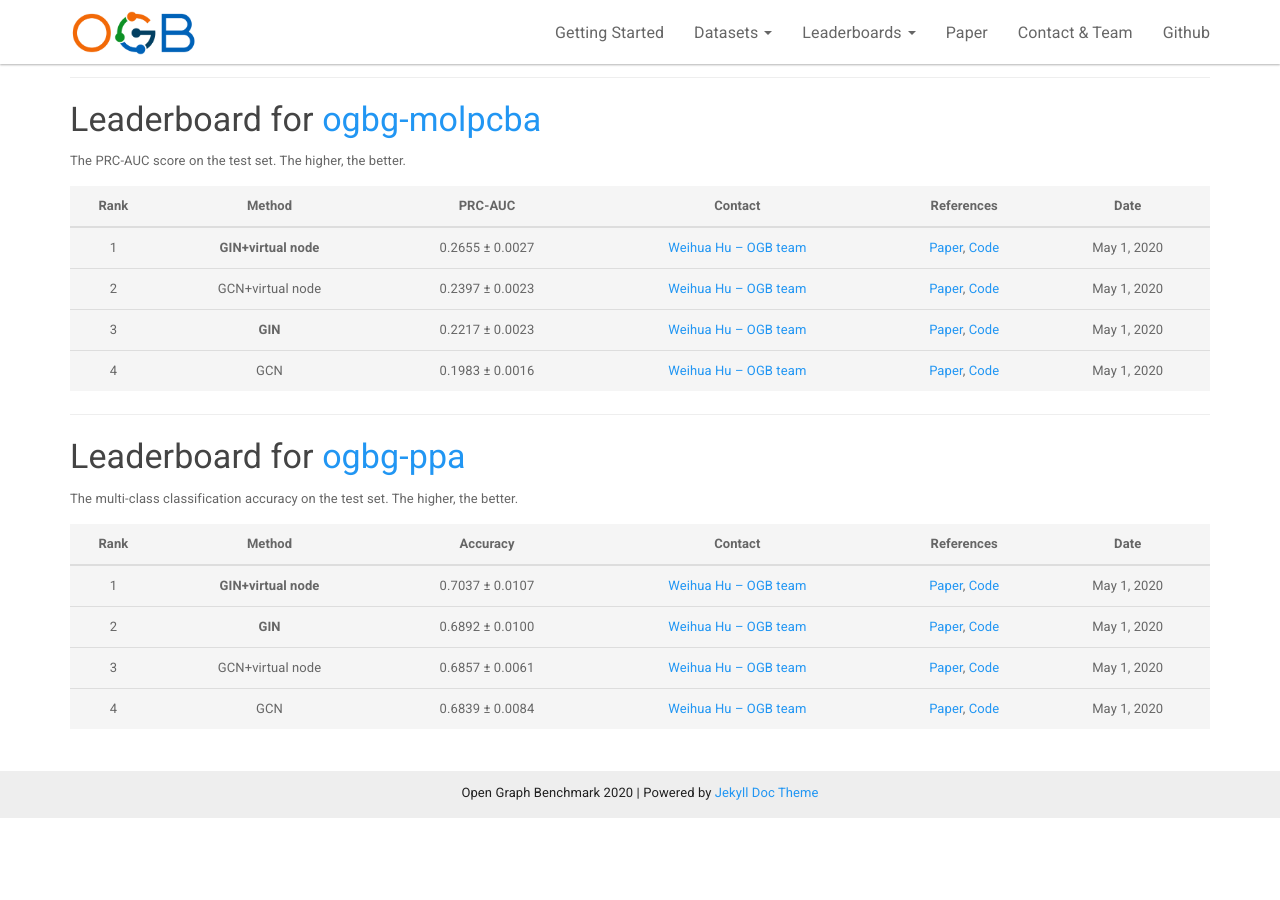
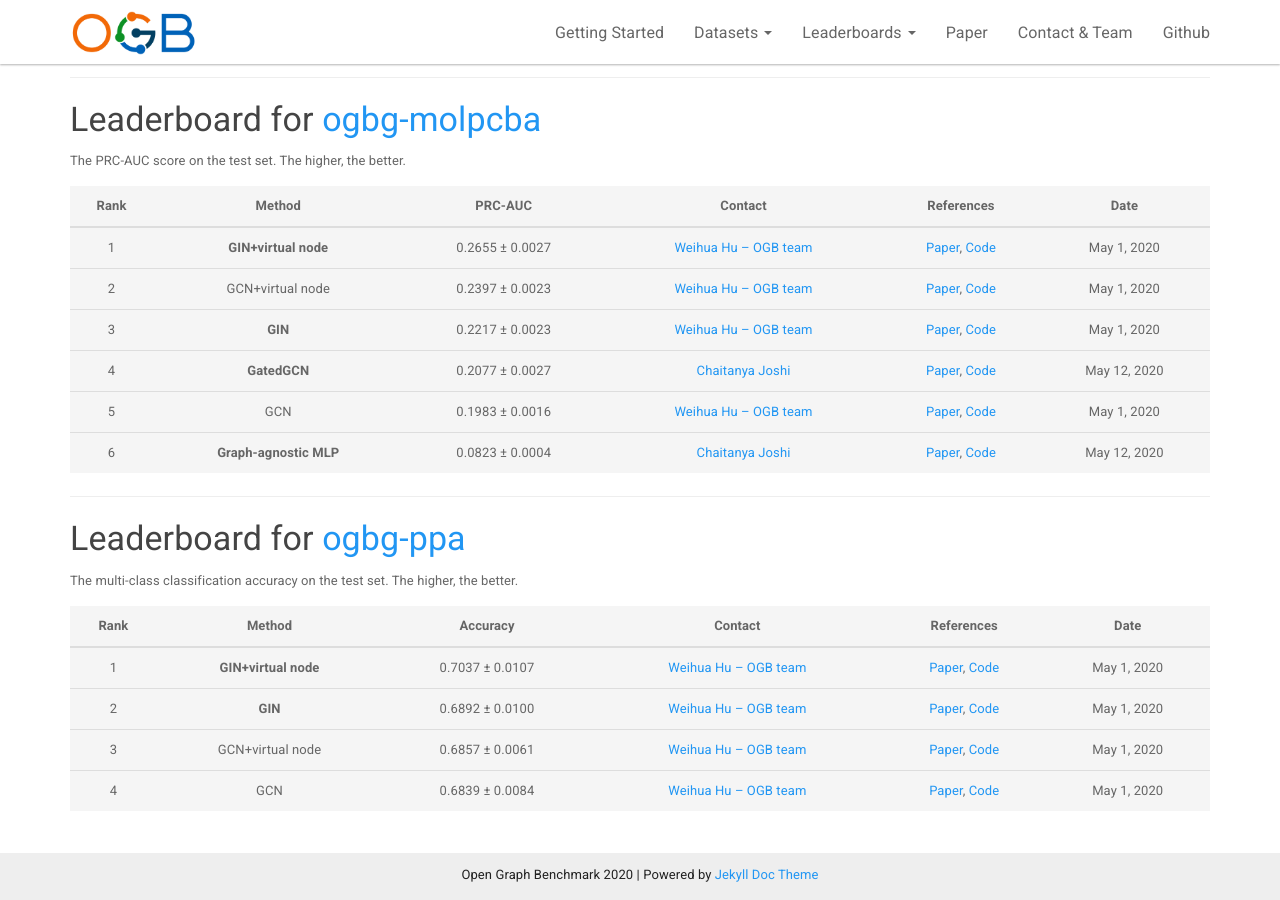
Before and after one commit to snap-stanford/ogb-web, a Jekyll site: the page built from _docs/leaderboard/leader_graphprop.md, in a window 1280 px wide and 900 px high, scrolled down 699 px. Built offline with Jekyll 4.4.1, drawn with Linux system fonts in a browser that asks for light colours; before the commit the page ends 1517 px from its top, so only the background shows below that.

Commit message:
updateleaderboard

```diff
--- a/_docs/leaderboard/leader_graphprop.md
+++ b/_docs/leaderboard/leader_graphprop.md
@@ -41,7 +41,9 @@ The PRC-AUC score on the test set. The higher, the better.
 |  1  |  **GIN+virtual node**  | 0.2655 ± 0.0027   | [Weihua Hu -- OGB team](mailto:weihuahu@cs.stanford.edu) | [Paper](https://arxiv.org/abs/1810.00826), [Code](https://github.com/snap-stanford/ogb/tree/master/examples/graphproppred/mol) | May 1, 2020 |
 |  2  |  GCN+virtual node  | 0.2397 ± 0.0023   | [Weihua Hu -- OGB team](mailto:weihuahu@cs.stanford.edu) | [Paper](https://arxiv.org/abs/1609.02907), [Code](https://github.com/snap-stanford/ogb/tree/master/examples/graphproppred/mol) | May 1, 2020 |
 |  3  |  **GIN**  | 0.2217 ± 0.0023   | [Weihua Hu -- OGB team](mailto:weihuahu@cs.stanford.edu) | [Paper](https://arxiv.org/abs/1810.00826), [Code](https://github.com/snap-stanford/ogb/tree/master/examples/graphproppred/mol) | May 1, 2020 |
-|  4  |  GCN  | 0.1983 ± 0.0016   | [Weihua Hu -- OGB team](mailto:weihuahu@cs.stanford.edu) | [Paper](https://arxiv.org/abs/1609.02907), [Code](https://github.com/snap-stanford/ogb/tree/master/examples/graphproppred/mol) | May 1, 2020 |
+|  4  |  **GatedGCN**  | 0.2077 ± 0.0027   | [Chaitanya Joshi](mailto:chaitanya.joshi@ntu.edu.sg) | [Paper](https://arxiv.org/abs/2003.00982), [Code](https://github.com/chaitjo/ogb/tree/master/examples/graphproppred/mol) | May 12, 2020 |
+|  5  |  GCN  | 0.1983 ± 0.0016   | [Weihua Hu -- OGB team](mailto:weihuahu@cs.stanford.edu) | [Paper](https://arxiv.org/abs/1609.02907), [Code](https://github.com/snap-stanford/ogb/tree/master/examples/graphproppred/mol) | May 1, 2020 |
+|  6  |  **Graph-agnostic MLP**  | 0.0823 ± 0.0004   | [Chaitanya Joshi](mailto:chaitanya.joshi@ntu.edu.sg) | [Paper](https://arxiv.org/abs/2003.00982), [Code](https://github.com/chaitjo/ogb/tree/master/examples/graphproppred/mol) | May 12, 2020 |
 
 
 <a name="ogbg-ppa"/>
```
